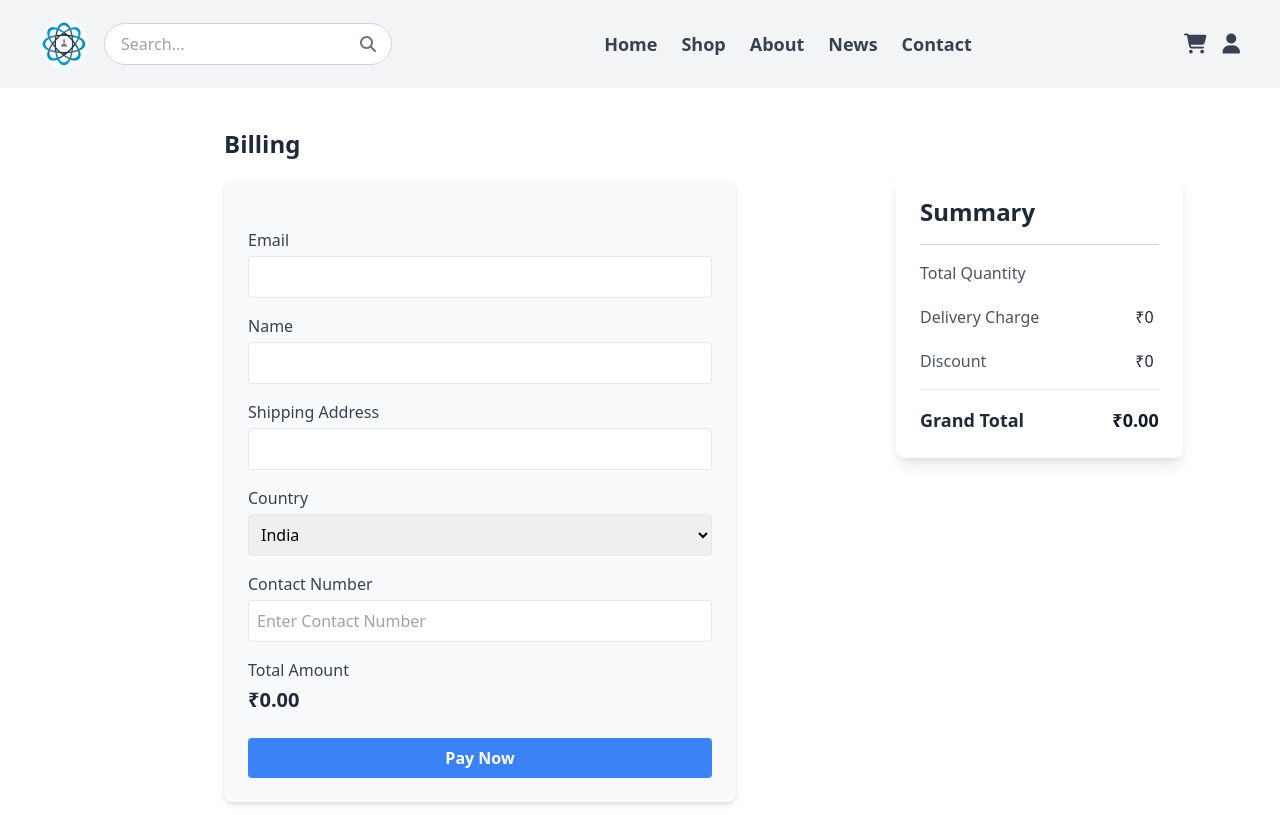
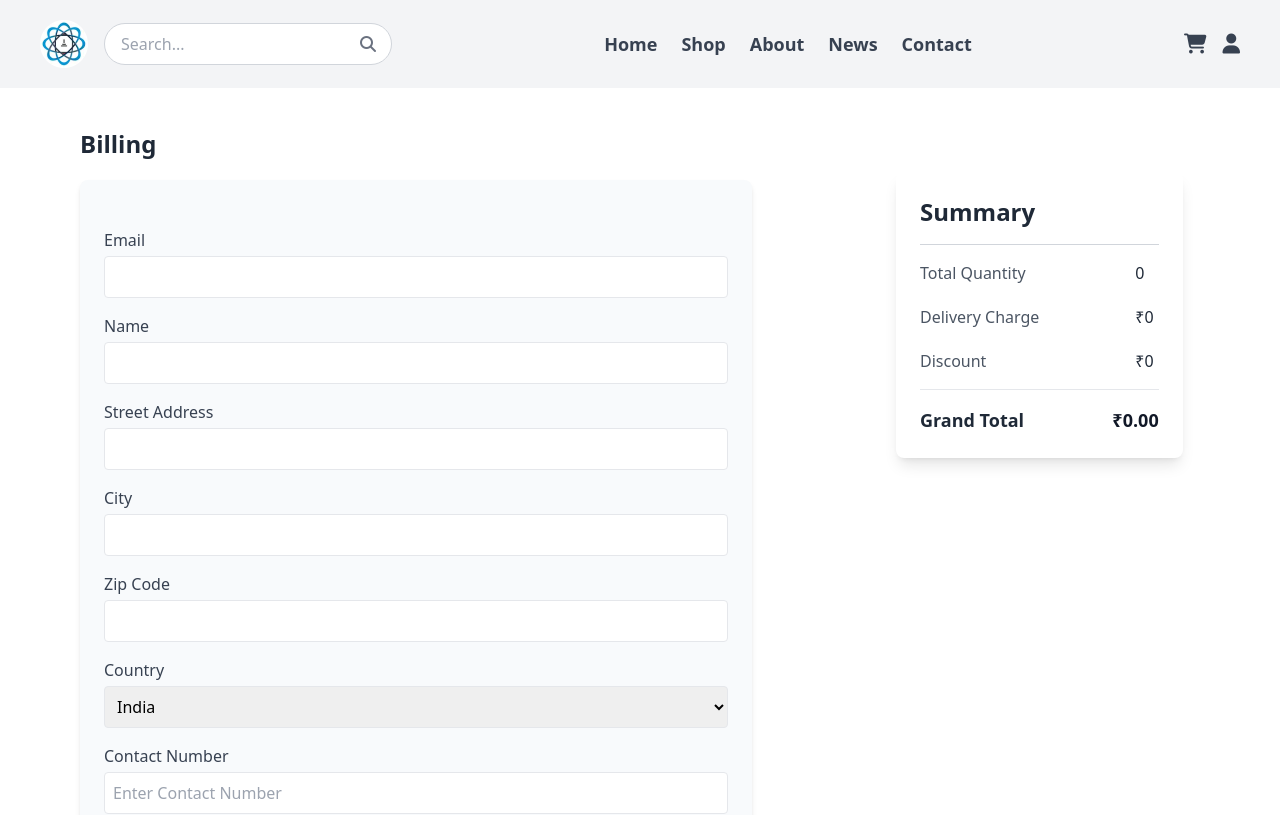
Before and after one commit to PragaL15/Hanuven_paymetGateway, a React (Vite) app: page /checkout in a window 1280 px wide. Shown: the top 815 px of the page. Built offline with nearby package versions, Linux system fonts and the light colour scheme.

Commit message:
Update checkout

```diff
--- a/src/Pages/Checkout.jsx
+++ b/src/Pages/Checkout.jsx
@@ -2,20 +2,26 @@ import React, { useState, useEffect } from 'react';
 import { useLocation } from 'react-router-dom';
 import { useCart } from './CartContext';
 import Header from "../Components/Header";
-import Summary from '../Components/summary';
+import Summary from '../Components/Summary';
 
 const Checkout = () => {
   const location = useLocation();
   const [email, setEmail] = useState('');
   const [name, setName] = useState('');
-  const [address, setAddress] = useState('');
+  const [address, setAddress] = useState({
+    street: localStorage.getItem('street') || '',
+    city: localStorage.getItem('city') || '',
+    zip: localStorage.getItem('zip') || '',
+  });
   const [shipping, setShipping] = useState('India');
   const [contact, setContact] = useState('');
   const [errors, setErrors] = useState({});
   const { calculateTotal } = useCart();
+  const { cart } = useCart();
 
   const product = location.state?.product;
   const totalAmount = product ? product.price : calculateTotal();
+  const totalQuantity = cart.reduce((acc, item) => acc + (item.quantity || 0), 0);
 
   useEffect(() => {
     const savedValues = {
@@ -99,10 +105,10 @@ const Checkout = () => {
   return (
     <div>
       <Header />
-      <div className="checkout-container flex ml-56 py-5 ">
+      <div className="checkout-container flex md:ml-20 py-5 ">
         <div className="checkout-page flex flex-col  min-h-screen py-5 w-full">
           <h1 className="text-2xl font-semibold text-gray-800 mb-5">Billing</h1>
-          <div className="checkout-form bg-slate-50 p-6 rounded-lg shadow-md w-full max-w-lg">
+          <div className="checkout-form bg-slate-50 p-6 rounded-lg shadow-md w-full max-w-2xl">
             <h2 className="text-2xl font-semibold mb-6 text-gray-800"></h2>
             <div className="form-group mb-4">
               <label className="block text-gray-700 font-medium mb-1">Email</label>
@@ -133,19 +139,47 @@ const Checkout = () => {
               {errors.name && <span className="text-red-500 text-sm">{errors.name}</span>}
             </div>
             <div className="form-group mb-4">
-              <label className="block text-gray-700 font-medium mb-1">Shipping Address</label>
+              <label className="block text-gray-700 font-medium mb-1">Street Address</label>
               <input
                 type="text"
-                value={address}
+                value={address.street}
                 onChange={(e) => {
-                  setAddress(e.target.value);
-                  localStorage.setItem('address', e.target.value);
+                  setAddress({ ...address, street: e.target.value });
+                  localStorage.setItem('street', e.target.value);
                   setErrors({ ...errors, address: '' });
                 }}
                 className="w-full p-2 border rounded focus:outline-none focus:border-blue-500"
               />
-              {errors.address && <span className="text-red-500 text-sm">{errors.address}</span>}
             </div>
+
+            <div className="form-group mb-4">
+              <label className="block text-gray-700 font-medium mb-1">City</label>
+              <input
+                type="text"
+                value={address.city}
+                onChange={(e) => {
+                  setAddress({ ...address, city: e.target.value });
+                  localStorage.setItem('city', e.target.value);
+                  setErrors({ ...errors, address: '' });
+                }}
+                className="w-full p-2 border rounded focus:outline-none focus:border-blue-500"
+              />
+            </div>
+
+            <div className="form-group mb-4">
+              <label className="block text-gray-700 font-medium mb-1">Zip Code</label>
+              <input
+                type="text"
+                value={address.zip}
+                onChange={(e) => {
+                  setAddress({ ...address, zip: e.target.value });
+                  localStorage.setItem('zip', e.target.value);
+                  setErrors({ ...errors, address: '' });
+                }}
+                className="w-full p-2 border rounded focus:outline-none focus:border-blue-500"
+              />
+            </div>
+
             <div className="form-group mb-4">
               <label className="block text-gray-700 font-medium mb-1">Country</label>
               <select
@@ -162,6 +196,7 @@ const Checkout = () => {
                 <option value="UK">UK</option>
               </select>
             </div>
+
             <div className="form-group mb-4">
               <label className="block text-gray-700 font-medium mb-1">Contact Number</label>
               <input
@@ -191,9 +226,9 @@ const Checkout = () => {
             </button>
           </div>
         </div>
-        <div className="md:-ml-96 md:mt-16">
-          <Summary calculateTotal={calculateTotal} />
-        </div>
+        <div className="hidden lg:block md:-ml-96 md:mt-16">
+  <Summary calculateTotal={calculateTotal} totalQuantity={totalQuantity} />
+</div>
       </div>
     </div>
   );
```
